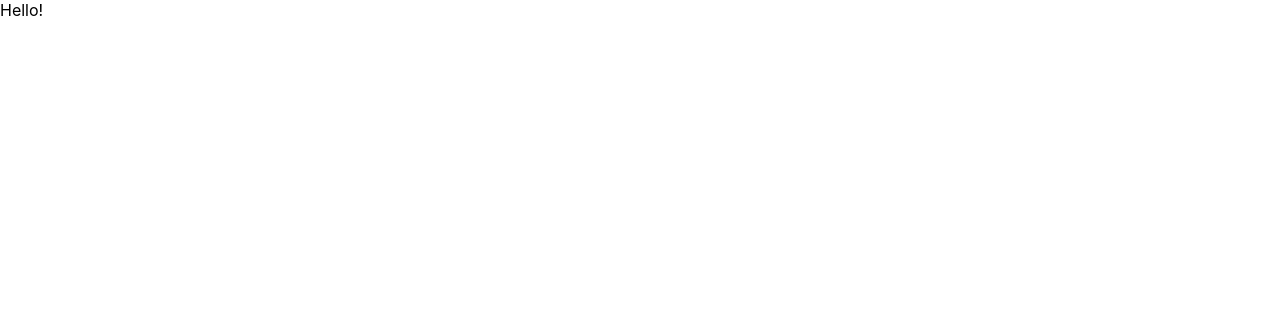
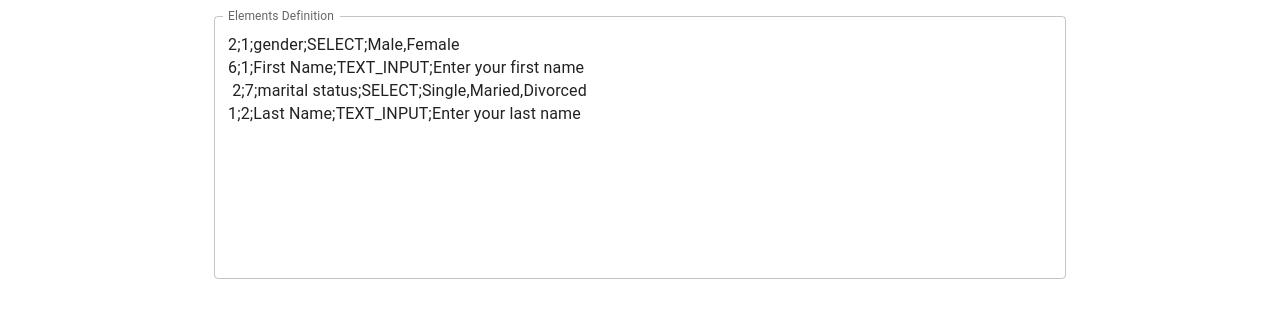
Before and after one commit to dkataiev/elements-drawer, a React (Create React App) app: page / in a window 1280 px wide. Shown: the top 318 px of the page. Built offline with nearby package versions, Linux system fonts and the light colour scheme.

Commit message:
Draw grid stub

```diff
--- a/src/App.tsx
+++ b/src/App.tsx
@@ -1,11 +1,80 @@
-import React from 'react';
+import React, {useState} from "react";
+import Box from "@mui/material/Box";
+import TextField from "@mui/material/TextField";
+import CssBaseline from "@mui/material/CssBaseline";
+import Container from "@mui/material/Container";
+import {ElementsGrid, ElementsGridProps, GridCell} from "./components/ElementsGrid";
+
 
 function App() {
-  return (
-    <div className="App">
-      Hello!
-    </div>
-  );
+
+    const [definition, setDefinition] = useState<ElementsGridProps>({rows: 0, columns: 0, gridData: {}});
+
+    const parseDefinitions = (defStr: string): void => {
+        const newDef = {...definition}
+        defStr.split("\n").forEach((str) => {
+            if (!str) {
+                return;
+            }
+            const parts = str.split(";");
+            const row = +parts[0];
+            const column = +parts[1];
+
+            if (newDef.rows < row) {
+                newDef.rows = row
+            }
+
+            if (newDef.columns < column) {
+                newDef.columns = column
+            }
+
+            const cell: GridCell = {
+                title: parts[2],
+                type: parts[3],
+                value: parts[4]
+            }
+
+            if (!newDef.gridData[row]) {
+                newDef.gridData[row] = [];
+            }
+            newDef.gridData[row][column] = cell;
+        })
+        setDefinition(newDef)
+    }
+
+    const handleDefinitionChange = (event: React.ChangeEvent<HTMLInputElement>) => {
+        if (!event.target.value) {
+            return
+        }
+        const definitionsStr: string = event.target.value;
+        parseDefinitions(definitionsStr);
+    };
+
+    const data = "2;1;gender;SELECT;Male,Female\n" +
+        "6;1;First Name;TEXT_INPUT;Enter your first name\n " +
+        "2;7;marital status;SELECT;Single,Maried,Divorced\n" +
+        "1;2;Last Name;TEXT_INPUT;Enter your last name\n"
+
+    return (
+        <React.Fragment>
+            <CssBaseline/>
+            <Container maxWidth="md">
+                <Box>
+                    <TextField
+                        id="outlined-multiline-static"
+                        label="Elements Definition"
+                        margin="normal"
+                        multiline
+                        fullWidth
+                        rows={10}
+                        onChange={handleDefinitionChange}
+                        value={data}
+                    />
+                    <ElementsGrid {...definition}/>
+                </Box>
+            </Container>
+        </React.Fragment>
+    );
 }
 
 export default App;
--- /dev/null
+++ b/src/components/ElementsGrid.tsx
@@ -0,0 +1,49 @@
+import Grid from "@mui/material/Grid";
+import React from "react";
+import {styled} from '@mui/material/styles';
+import Paper from '@mui/material/Paper';
+
+
+export interface GridCell {
+    title: string;
+    type: string;
+    value: string;
+}
+
+export interface ElementsGridProps {
+    columns: number;
+    rows: number;
+    gridData: { [key: number]: GridCell[] };
+}
+
+const Item = styled(Paper)(({theme}) => ({
+    ...theme.typography.body2,
+    padding: theme.spacing(1),
+    textAlign: 'center',
+    color: theme.palette.text.secondary,
+}));
+
+const gridRow = (row: boolean[], idx: number) => <Grid key={idx} container item spacing={3}>
+    {row.map((cell, cIdx) => gridCell(cell, cIdx))}
+</Grid>
+
+
+const gridCell = (cell: boolean, idx: number) => {
+    return <Grid key={idx} item xs={1}>
+        <Item>Item</Item>
+    </Grid>;
+}
+
+
+export const ElementsGrid: React.FC<ElementsGridProps> = ({columns, rows, gridData}) => {
+    const gridItems: boolean[][] = [];
+    for (let i = 0; i < rows; i++) {
+        gridItems[i] = [];
+        for (let j = 0; j < columns; j++) {
+            gridItems[i][j] = true;
+        }
+    }
+    return <Grid container spacing={2} columns={columns}>
+        {gridItems.map((row, idx) => gridRow(row, idx))}
+    </Grid>;
+}
```
Also changed, not shown: src/index.tsx (+4 -4 lines), 1 other file (tests, documents, lock files or other folders).
